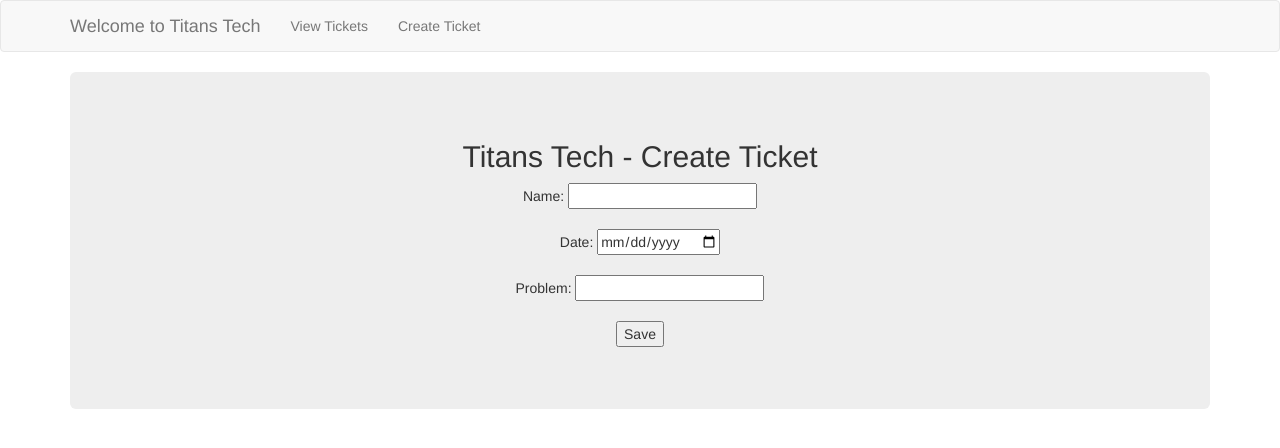
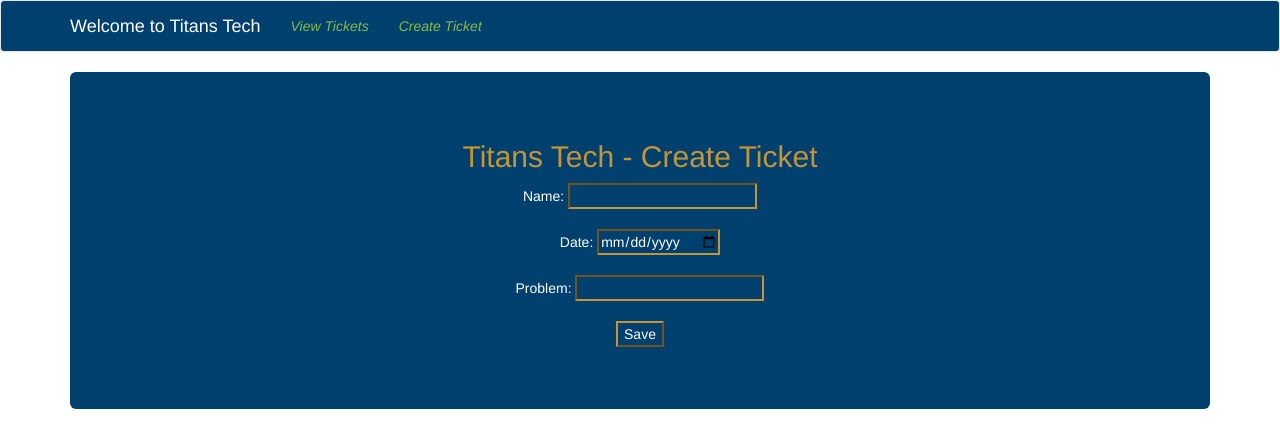
Before and after one commit to rachaelfloto/group-project, a Flask app: page /data in a window 1280 px wide. Shown: the top 448 px of the page. Run offline with Flask 2, Linux system fonts and the light colour scheme; some libraries are stand-ins or nearby versions.

Commit message:
Styles for navbar and new ticket!

```diff
--- a/templates/includes/_navbar.html
+++ b/templates/includes/_navbar.html
@@ -1,3 +1,9 @@
+<style>
+.navbar-default {
+    background-color: #00406F;
+}
+
+</style>
 <nav class="navbar navbar-default">
       <div class="container">
         <div class="navbar-header">
@@ -7,12 +13,12 @@
             <span class="icon-bar"></span>
             <span class="icon-bar"></span>
           </button>
-          <a class="navbar-brand" href="/">Welcome to Titans Tech</a>
+          <a class="navbar-brand" href="/" style='color: white; font-family:"Helvetica Neue", Helvetica, Roboto, Arial, sans-serif'> Welcome to Titans Tech</a>
         </div>
         <div id="navbar" class="collapse navbar-collapse">
           <ul class="nav navbar-nav">
-            <li><a href="/listtickets">View Tickets</a></li>
-            <li><a href="/newticket">Create Ticket</a></li>
+            <li><a href="/listtickets" style="color: #89BC40; font-style: italic; text-align: right">View Tickets</a></li>
+            <li><a href="/newticket" style="color: #89BC40; font-style: italic; text-align: right">Create Ticket</a></li>
           </ul>
         </div><!--/.nav-collapse -->
       </div>
--- a/templates/layout.html
+++ b/templates/layout.html
@@ -4,7 +4,6 @@
     <!-- Latest compiled and minified CSS -->
 <link rel="stylesheet"
       href="https://maxcdn.bootstrapcdn.com/bootstrap/3.3.7/css/bootstrap.min.css" integrity="sha384-BVYiiSIFeK1dGmJRAkycuHAHRg32OmUcww7on3RYdg4Va+PmSTsz/K68vbdEjh4u" crossorigin="anonymous">
-
 </head>
 <body>
 {% include 'includes/_navbar.html'%}
--- a/templates/newticket.html
+++ b/templates/newticket.html
@@ -1,16 +1,35 @@
 {% extends 'layout.html' %}
+<style>
+h2 {
+color: #C49435;
+}
 
+
+
+</style>
 {% block body %}
-<div class="jumbotron text-center">
+<div class="jumbotron text-center" style="background-color: #00406F " >
+<style>
+h2 {
+color: #C49435;
+}
+form  {
+    color: white
+}
+input {
+    background-color: #00406F;
+    border-color: #C49435;
+}
+</style>
 <h2>
     Titans Tech - Create Ticket
 </h2>
 <form action="/data" method="post">
-  Name: <input type="text" name="name"/>
+  Name: <input type="text" name="name" />
   <br/><br/>
-  Date: <input type=date name="date" />
+  Date: <input type=date name="date"  />
   <br/><br/>
-  Problem: <input type="text" name="problem" />
+  Problem: <input type="text" name="problem"  />
   <br/><br/>
   <input type="submit" value="Save"/>
 </form>
```
